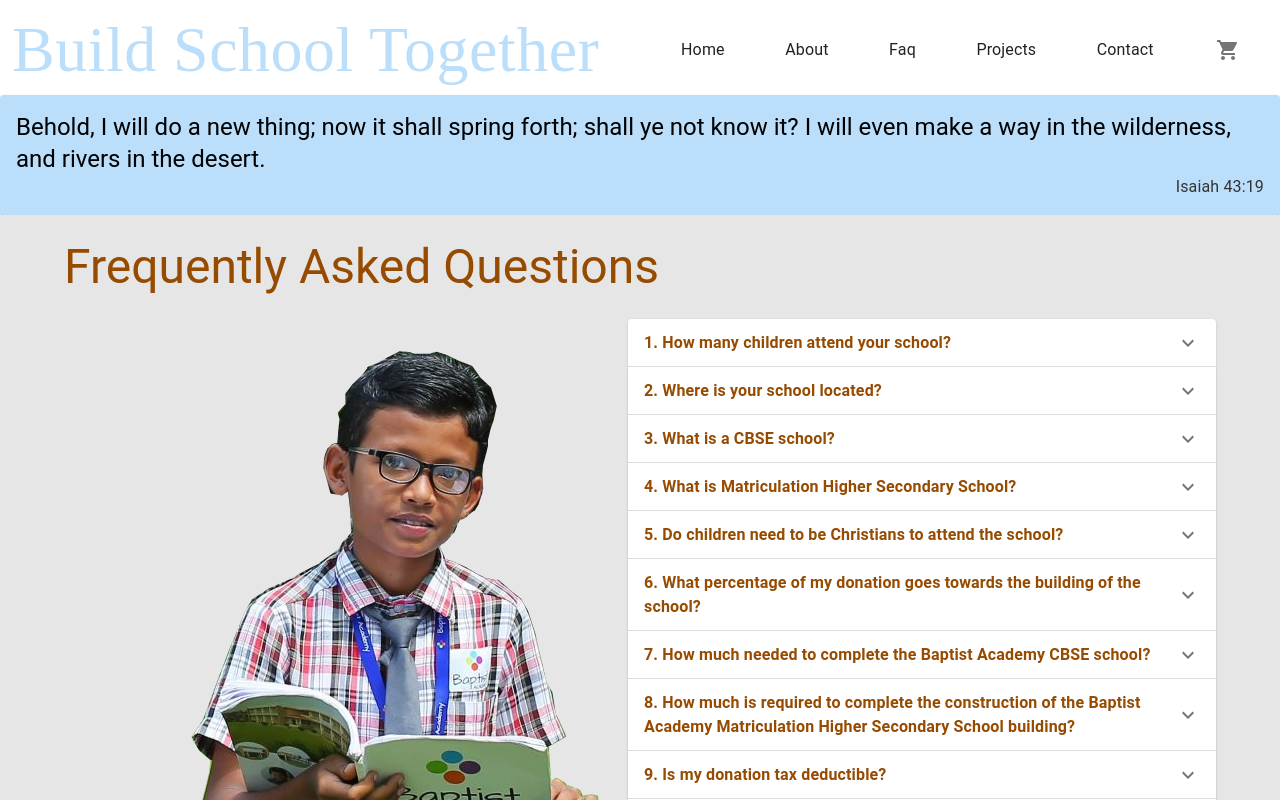
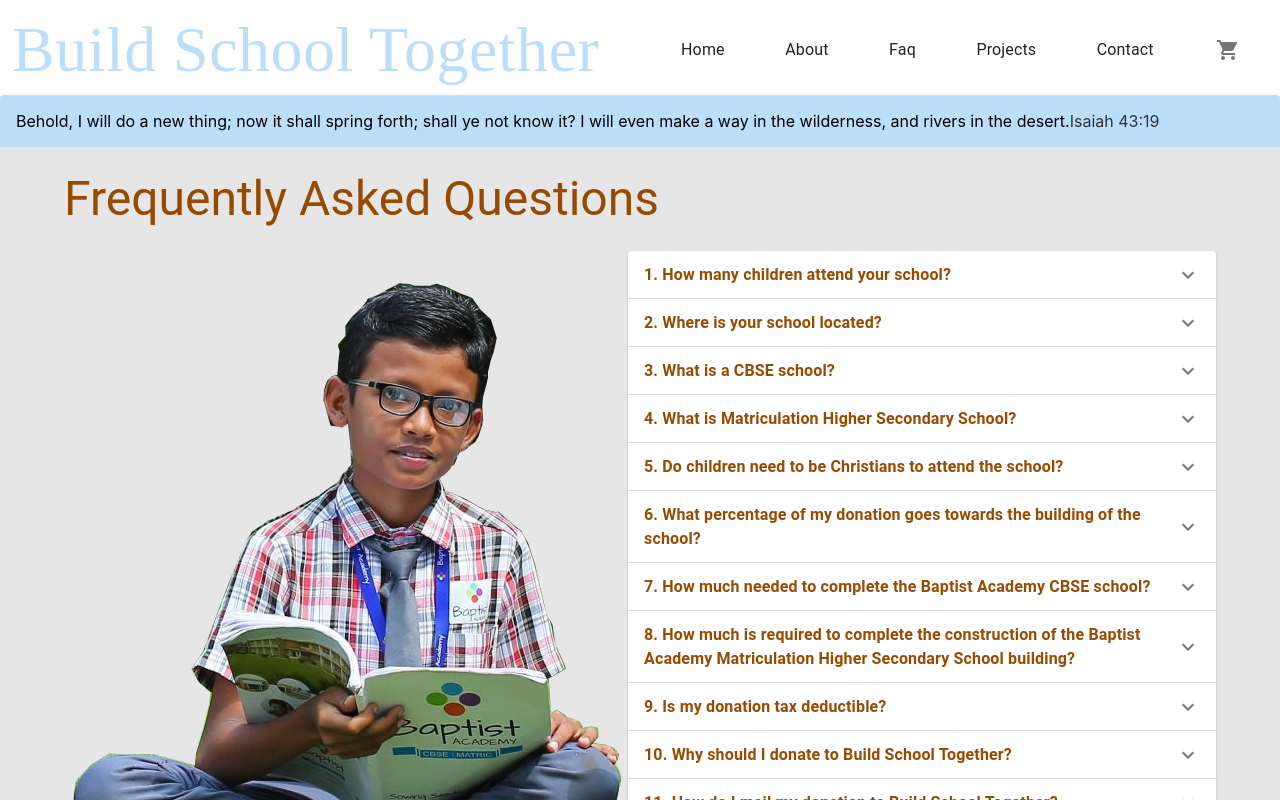
Before and after one commit to ipraisethelord/for-india-children, a React (Vite) app: page /Faq in a window 1280 px wide. Shown: the top 800 px of the page. Built offline with nearby package versions, Linux system fonts and the light colour scheme; a web font is replaced by a local one.

Commit message:
Update BannerBox.jsx to use Typography banner variant

```diff
--- a/src/components/reusable/BannerBox.jsx
+++ b/src/components/reusable/BannerBox.jsx
@@ -15,10 +15,10 @@ export default function BannerBox() {
         '&:hover': {
           backgroundColor: theme.palette.primary.main,
         },}}>
-        <Typography variant='h5' sx={{ color: '#000' }}>
+        <Typography variant='Banner' sx={{ color: '#000' }}>
           Behold, I will do a new thing; now it shall spring forth; shall ye not know it? I will even make a way in the wilderness, and rivers in the desert.
         </Typography>
-        <Typography  align="right" color ="#333">
+        <Typography  variant='Banner' align="right" color ="#333">
           Isaiah 43:19
         </Typography>
       </Paper>
```
